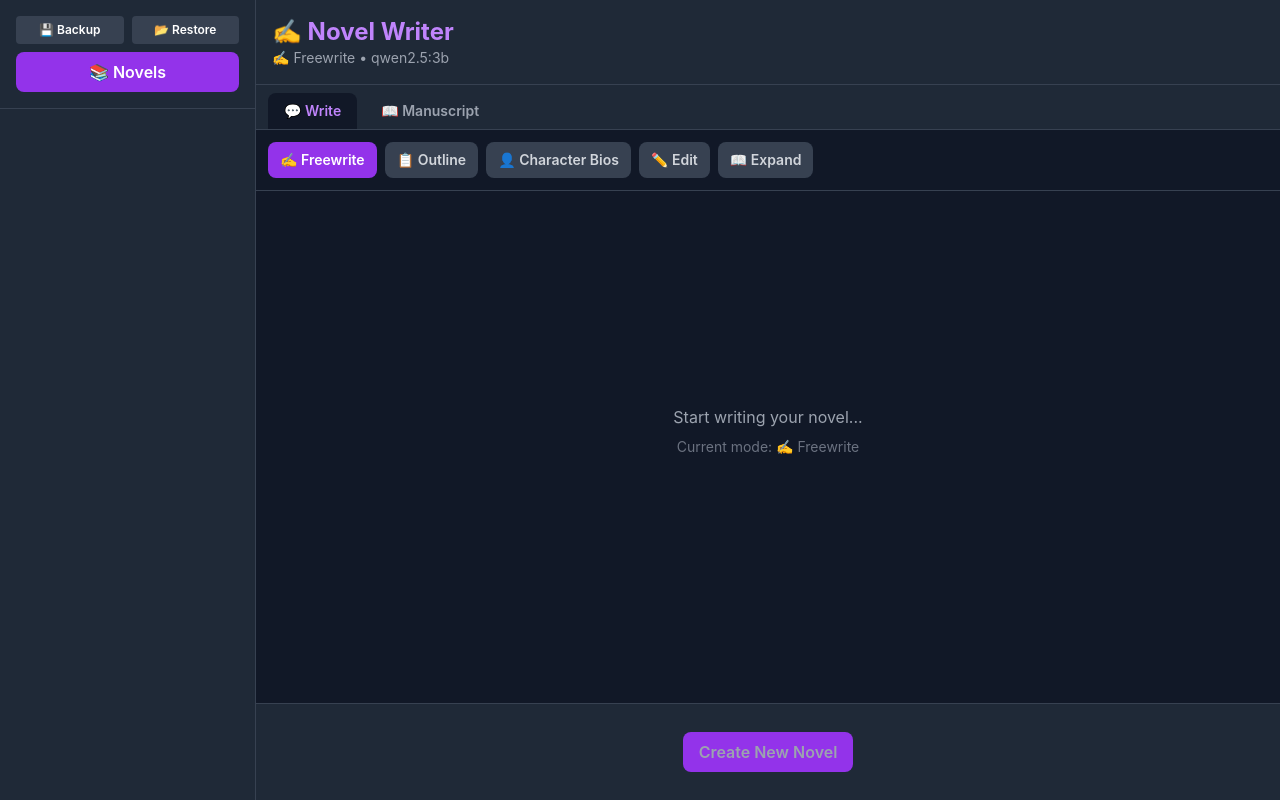
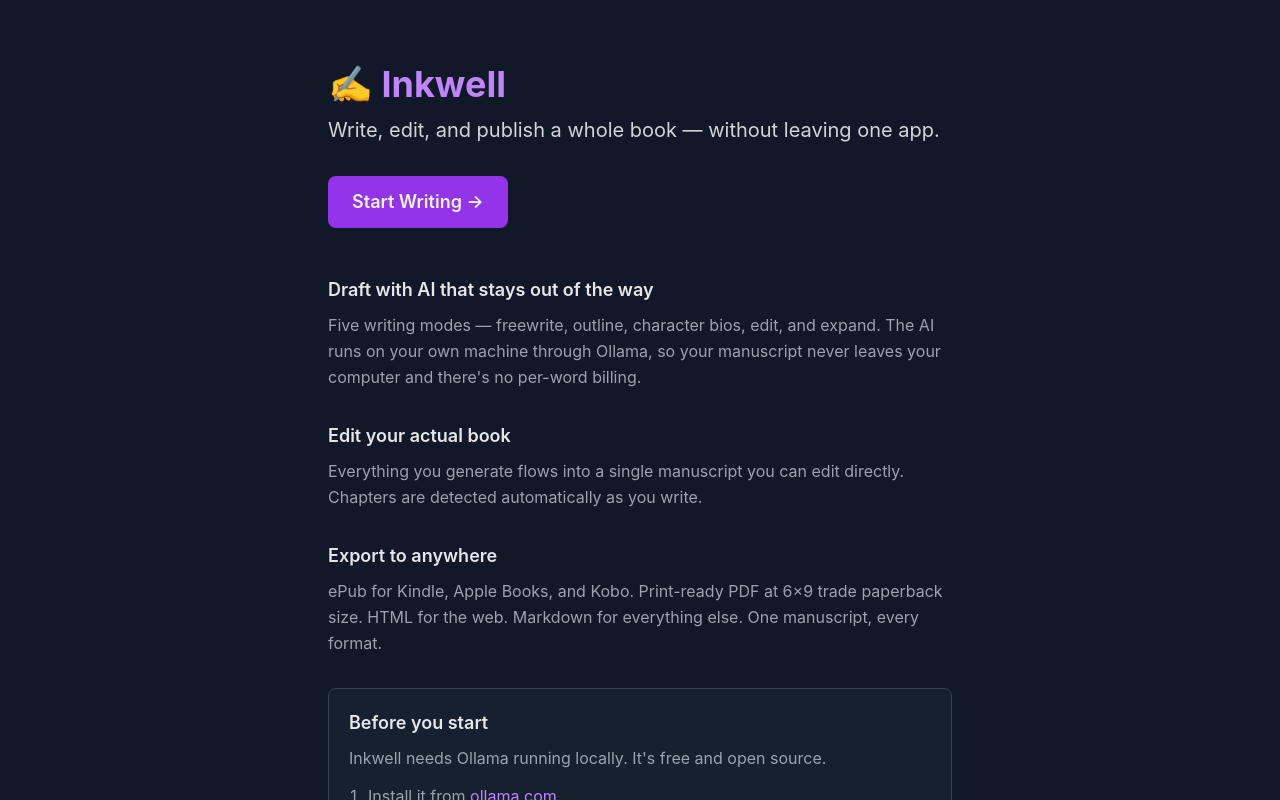
Before and after one commit to Snowman501/inkwell, a React (Vite) app: page / in a window 1280 px wide. Built offline with nearby package versions, Linux system fonts and the light colour scheme.

Commit message:
Welcome screen for first-time users

```diff
--- a/src/components/NovelWriter.jsx
+++ b/src/components/NovelWriter.jsx
@@ -1,5 +1,6 @@
 import React, { useState, useRef, useEffect } from 'react';
 import NovelManager from './NovelManager';
+import Welcome from './Welcome';
 import { detectChapters } from '../utils/chapters';
 import { buildEpub } from '../utils/epub';
 import { buildPdf } from '../utils/pdf';
@@ -427,6 +428,14 @@ export default function NovelWriter() {
   const wordCount = currentNovel?.wordCount || 0;
   const mode = WRITING_MODES[currentMode];
 
+  if (novels.length === 0) {
+    return (
+      <div className="flex h-screen bg-gray-900 text-white">
+        <Welcome onStart={() => createNewNovel('My First Novel')} />
+      </div>
+    );
+  }
+
   return (
     <div className="flex h-screen bg-gray-900 text-white">
       {/* Sidebar */}
--- /dev/null
+++ b/src/components/Welcome.jsx
@@ -0,0 +1,85 @@
+export default function Welcome({ onStart }) {
+  return (
+    <div className="flex-1 overflow-y-auto bg-gray-900 text-gray-100">
+      <div className="max-w-2xl mx-auto px-6 py-16">
+        <h1 className="text-4xl font-bold text-purple-400 mb-3">
+          ✍️ Inkwell
+        </h1>
+        <p className="text-xl text-gray-300 mb-8">
+          Write, edit, and publish a whole book — without leaving one app.
+        </p>
+
+        <button
+          onClick={onStart}
+          className="bg-purple-600 hover:bg-purple-700 px-6 py-3 rounded-lg font-semibold text-lg transition mb-12"
+        >
+          Start Writing →
+        </button>
+
+        <div className="space-y-8">
+          <section>
+            <h2 className="text-lg font-semibold text-gray-200 mb-2">
+              Draft with AI that stays out of the way
+            </h2>
+            <p className="text-gray-400 leading-relaxed">
+              Five writing modes — freewrite, outline, character bios, edit, and
+              expand. The AI runs on your own machine through Ollama, so your
+              manuscript never leaves your computer and there's no per-word
+              billing.
+            </p>
+          </section>
+
+          <section>
+            <h2 className="text-lg font-semibold text-gray-200 mb-2">
+              Edit your actual book
+            </h2>
+            <p className="text-gray-400 leading-relaxed">
+              Everything you generate flows into a single manuscript you can
+              edit directly. Chapters are detected automatically as you write.
+            </p>
+          </section>
+
+          <section>
+            <h2 className="text-lg font-semibold text-gray-200 mb-2">
+              Export to anywhere
+            </h2>
+            <p className="text-gray-400 leading-relaxed">
+              ePub for Kindle, Apple Books, and Kobo. Print-ready PDF at 6×9
+              trade paperback size. HTML for the web. Markdown for everything
+              else. One manuscript, every format.
+            </p>
+          </section>
+
+          <section className="border border-gray-700 rounded-lg p-5 bg-gray-800/50">
+            <h2 className="text-lg font-semibold text-gray-200 mb-2">
+              Before you start
+            </h2>
+            <p className="text-gray-400 leading-relaxed mb-3">
+              Inkwell needs Ollama running locally. It's free and open source.
+            </p>
+            <ol className="text-gray-400 leading-relaxed list-decimal list-inside space-y-1">
+              <li>
+                Install it from{' '}
+                <a
+                  href="https://ollama.com"
+                  target="_blank"
+                  rel="noopener noreferrer"
+                  className="text-purple-400 hover:underline"
+                >
+                  ollama.com
+                </a>
+              </li>
+              <li>
+                Pull a model:{' '}
+                <code className="bg-gray-900 px-1.5 py-0.5 rounded text-sm">
+                  ollama pull qwen2.5:3b
+                </code>
+              </li>
+              <li>Come back and start writing.</li>
+            </ol>
+          </section>
+        </div>
+      </div>
+    </div>
+  );
+}
```
